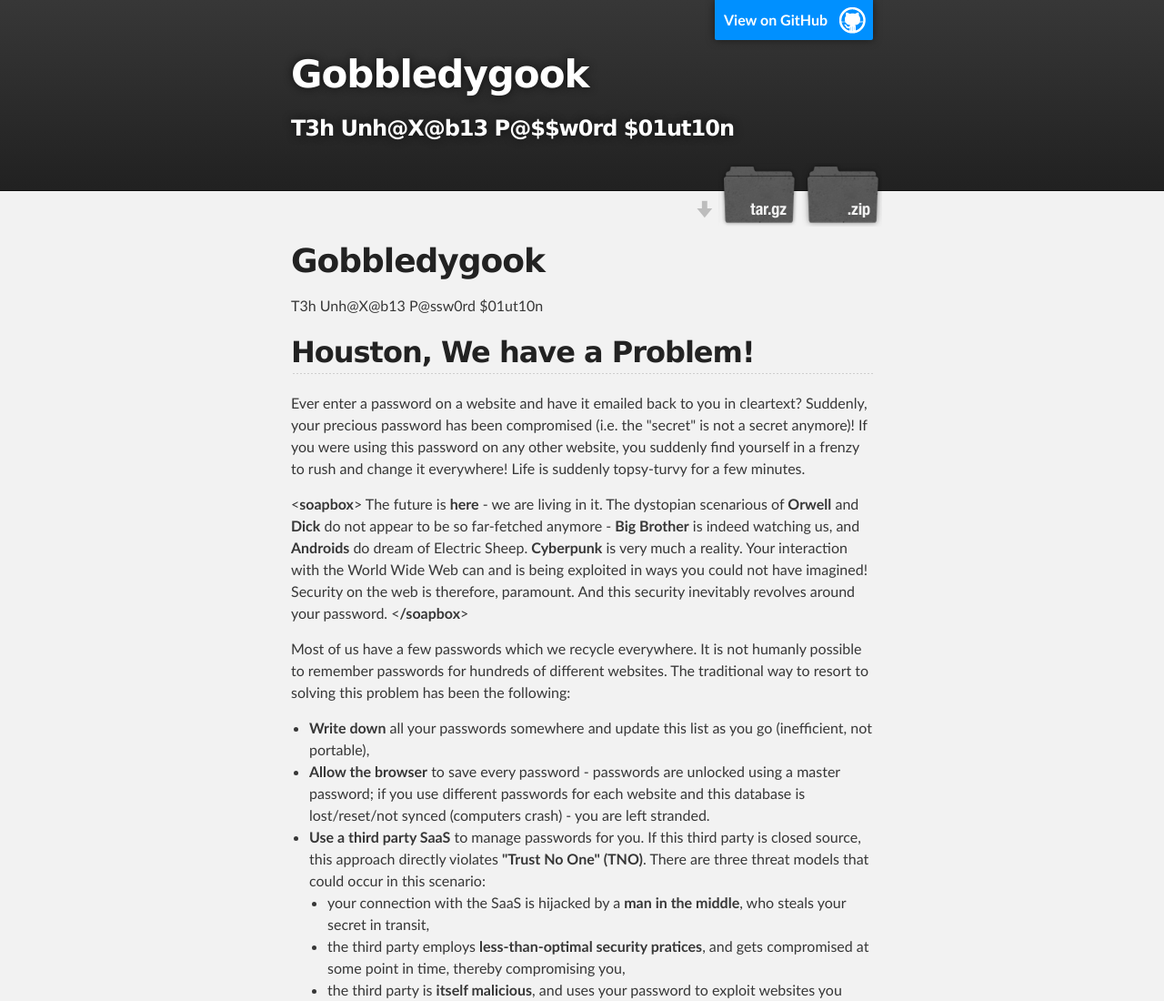
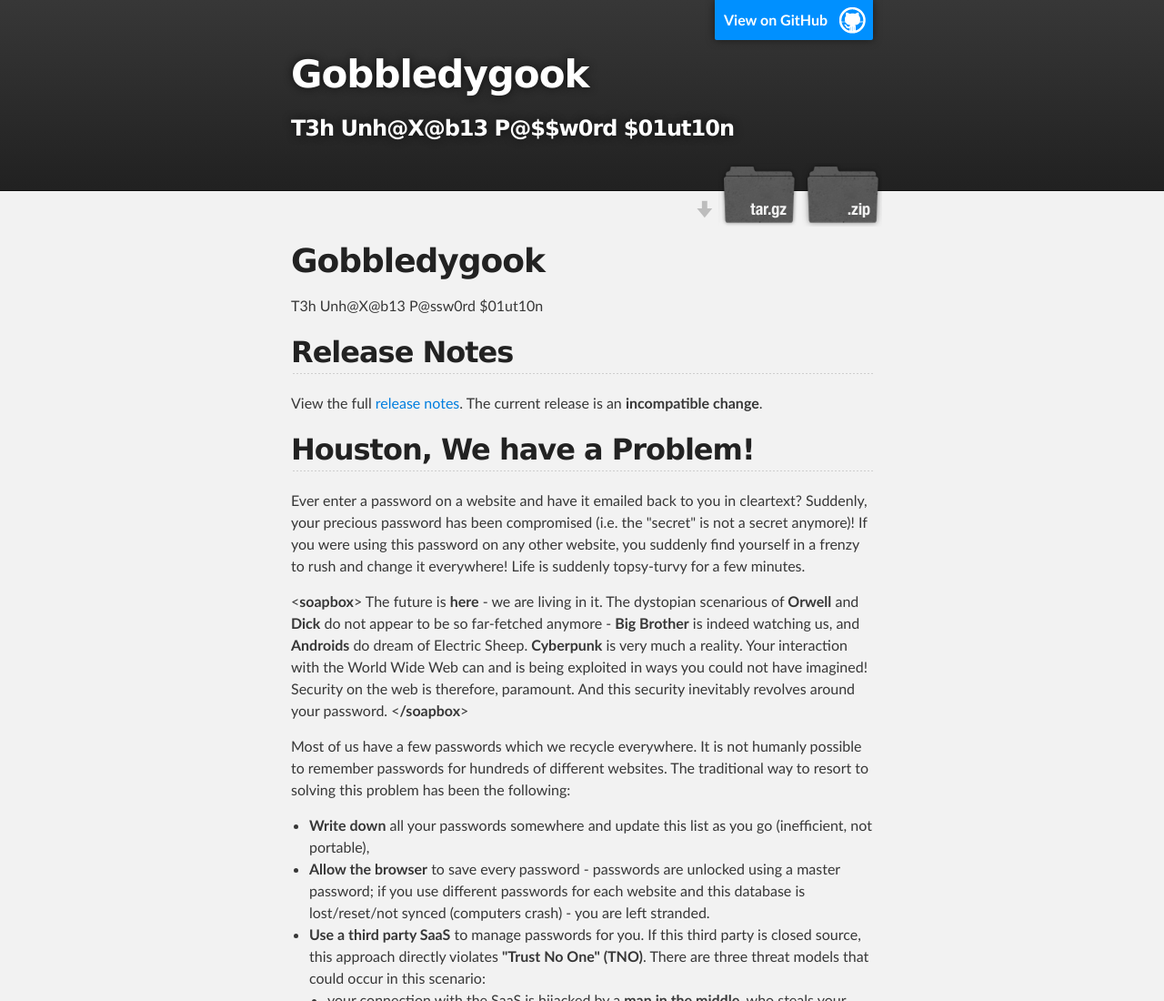
Before and after one commit to manzdagratiano/gobbledygook, a plain HTML site: page index.html in a window 1280 px wide. Shown: the top 1100 px of the page at 91% size. Drawn offline with Linux system fonts and the light colour scheme.

Commit message:
Link Release Notes to Documentation
... to enable lost souls to find them quickly.

```diff
--- a/index.html
+++ b/index.html
@@ -35,6 +35,11 @@
 <a id="gobbledygook" class="anchor" href="#gobbledygook" aria-hidden="true"><span class="octicon octicon-link"></span></a>Gobbledygook</h1>
 
 <p>T3h Unh@X@b13 P@ssw0rd $01ut10n</p>
+
+<h2>
+<a id="release-notes" class="anchor" href="#release-notes" aria-hidden="true"><span class="octicon octicon-link"></span></a>Release Notes</h2>
+
+<p>View the full <a href="https://manzdagratiano.github.io/gobbledygook/release.html">release notes</a>. The current release is an <strong>incompatible change</strong>.</p>
 
 <h2>
 <a id="houston-we-have-a-problem" class="anchor" href="#houston-we-have-a-problem" aria-hidden="true"><span class="octicon octicon-link"></span></a>Houston, We have a Problem!</h2>
```
